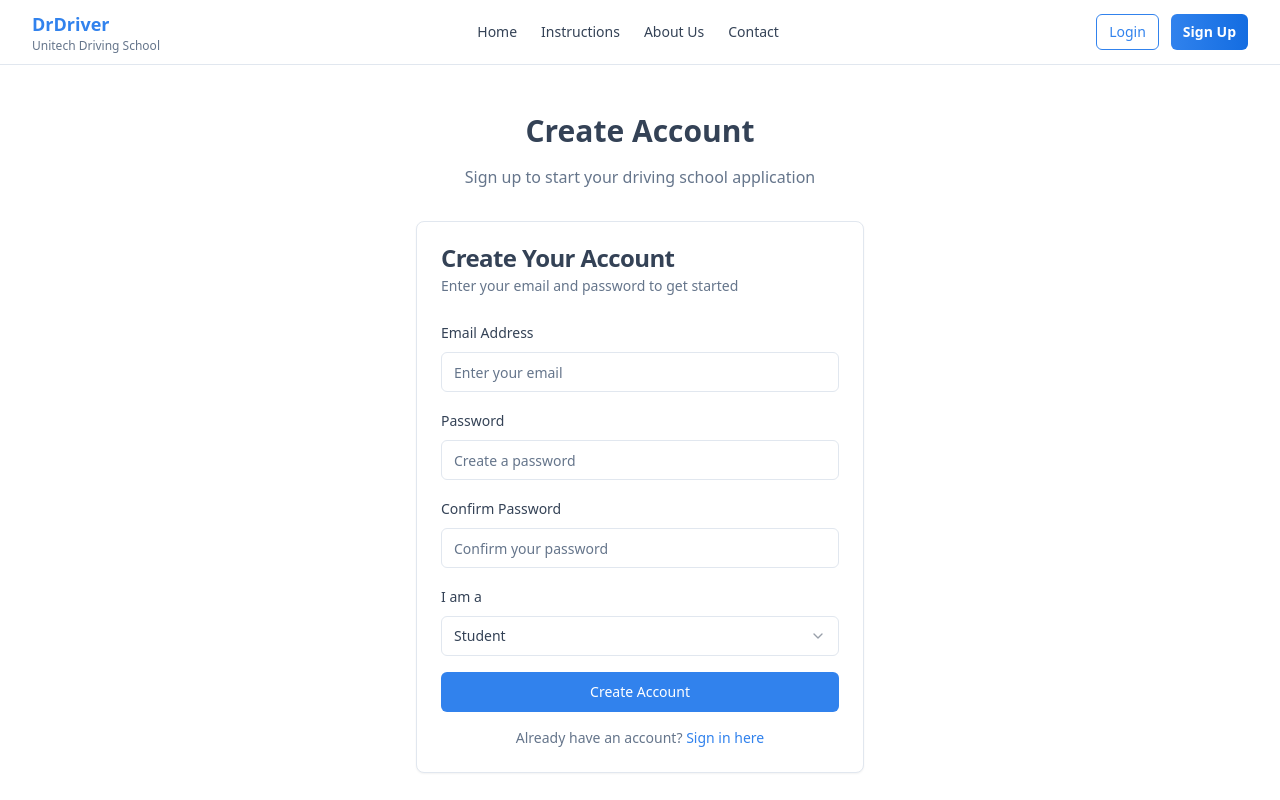
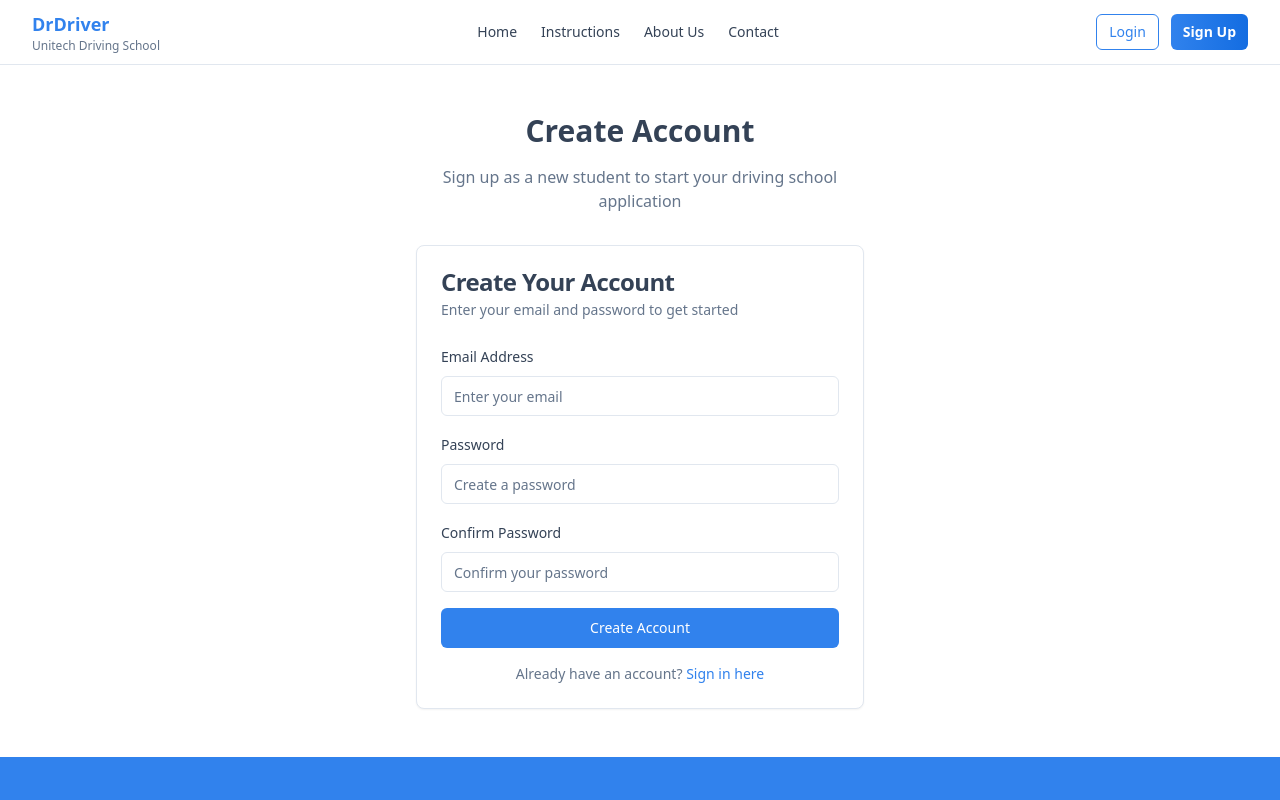
Before and after one commit to ivorika/unitech-drive-hub, a React (Vite) app: page /signup in a window 1280 px wide. Shown: the top 800 px of the page. Built offline with nearby package versions, Linux system fonts and the light colour scheme.

Commit message:
Restrict signup to students
The signup option should only be available for students. Instructor and admin details should be added directly to the Supabase database.

```diff
--- a/src/pages/BasicSignup.tsx
+++ b/src/pages/BasicSignup.tsx
@@ -3,7 +3,7 @@ import { Button } from "@/components/ui/button";
 import { Input } from "@/components/ui/input";
 import { Label } from "@/components/ui/label";
 import { Card, CardContent, CardDescription, CardHeader, CardTitle } from "@/components/ui/card";
-import { Select, SelectContent, SelectItem, SelectTrigger, SelectValue } from "@/components/ui/select";
+
 import { useToast } from "@/hooks/use-toast";
 import { supabase } from "@/integrations/supabase/client";
 import { useNavigate, Link } from "react-router-dom";
@@ -17,8 +17,7 @@ const BasicSignup = () => {
   const [formData, setFormData] = useState({
     email: "",
     password: "",
-    confirmPassword: "",
-    role: "student"
+    confirmPassword: ""
   });
 
   const handleSubmit = async (e: React.FormEvent) => {
@@ -55,23 +54,15 @@ const BasicSignup = () => {
           title: "Check your email",
           description: "We've sent you a confirmation link. Please check your email and click the link to verify your account.",
         });
-        // For students, redirect to student portal after email confirmation
-        if (formData.role === 'student') {
-          navigate('/student-portal');
-        } else {
-          navigate('/login');
-        }
+        // All signups are students, redirect to student portal
+        navigate('/student-portal');
       } else {
         toast({
           title: "Account created successfully",
           description: "You can now sign in to your account.",
         });
-        // For students, redirect to student portal
-        if (formData.role === 'student') {
-          navigate('/student-portal');
-        } else {
-          navigate('/login');
-        }
+        // All signups are students, redirect to student portal
+        navigate('/student-portal');
       }
     } catch (error: any) {
       console.error('Signup error:', error);
@@ -117,7 +108,7 @@ const BasicSignup = () => {
           <div className="text-center space-y-4">
             <h1 className="text-3xl font-bold">Create Account</h1>
             <p className="text-muted-foreground">
-              Sign up to start your driving school application
+              Sign up as a new student to start your driving school application
             </p>
           </div>
 
@@ -169,22 +160,6 @@ const BasicSignup = () => {
                   />
                 </div>
 
-                <div className="space-y-2">
-                  <Label htmlFor="role">I am a</Label>
-                  <Select
-                    value={formData.role}
-                    onValueChange={(value) => setFormData({ ...formData, role: value })}
-                  >
-                    <SelectTrigger>
-                      <SelectValue placeholder="Select your role" />
-                    </SelectTrigger>
-                    <SelectContent>
-                      <SelectItem value="student">Student</SelectItem>
-                      <SelectItem value="instructor">Instructor</SelectItem>
-                      <SelectItem value="admin">Admin</SelectItem>
-                    </SelectContent>
-                  </Select>
-                </div>
 
                 <Button type="submit" className="w-full" disabled={isLoading}>
                   {isLoading ? "Creating account..." : "Create Account"}
```
